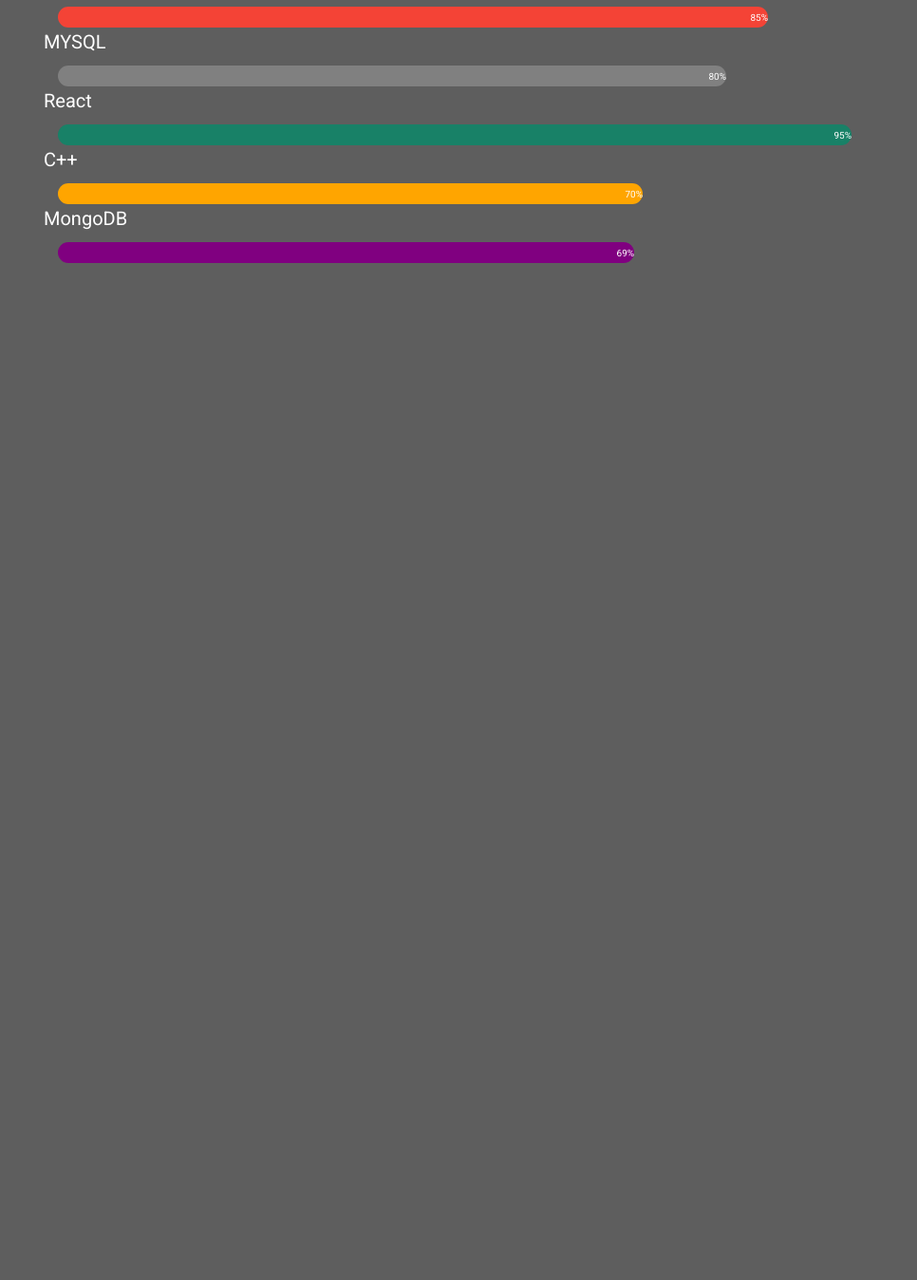
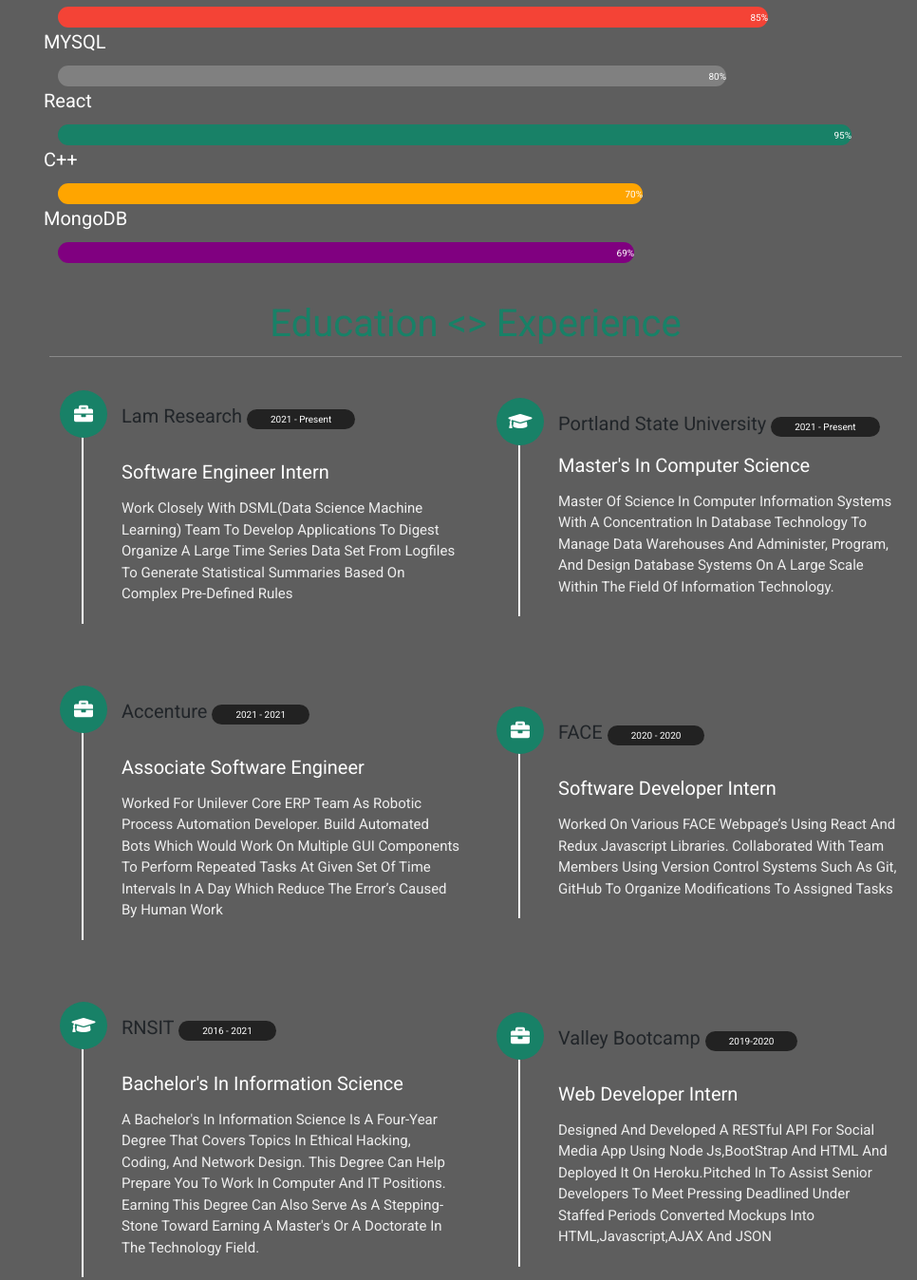
Before and after one commit to varunvjr/varunvjr.github.io, a plain HTML site: page index.html in a window 1280 px wide. Shown: the part 1462-2810 px from the top of the page at 95% size, without its empty margins (314-1280 px from the left). Before the commit the page ends 1759 px from the top, so only its background shows below. Drawn offline with nearby package versions, Linux system fonts and the light colour scheme.

Commit message:
Education and Experience section of the portfolio with CSS

```diff
--- a/css/style.css
+++ b/css/style.css
@@ -254,3 +254,56 @@ section{
     font-size:2rem;
     color: #fff;
 }
+
+.education .box-container{
+    display: flex;
+    align-items: center;
+    justify-content: space-between;
+    flex-wrap: wrap;
+    padding: 1rem 0;
+    padding-left: 3rem;
+}
+
+
+.education .box-container .box{
+    width:40rem;
+    margin:4rem 1rem;
+    padding-left: 4rem;
+    border-left:0.2rem solid #fff;
+    position: relative;
+}
+
+.education .box-container .box span{
+    font-size: 1.0rem;
+    background-color: #222;
+    color: #fff;
+    border-radius: 5rem;
+    padding:0.5rem 2.5rem;
+}
+.education .box-container .box h3{
+    font-size: 2rem;
+    color:#fff;
+    padding-top: 1.5rem;
+}
+.education .box-container .box h1{
+    font-size: 2rem;
+}
+
+.education .box-container .box p{
+    font-size: 1.5rem;
+    color:#eee;
+    padding: 1rem 0;
+}
+.education .box-container .box i{
+    position:absolute;
+    top:-1.5rem;
+    left:-2.5rem;
+    height:5rem;
+    width: 5rem;
+    border-radius: 50%;
+    line-height: 5rem;
+    text-align: center;
+    font-size:2rem;
+    color:#fff;
+    background:var(--yellow);
+}
--- a/index.html
+++ b/index.html
@@ -106,5 +106,100 @@
 
     </div>
   </section>
+  <!-- about section ends-->
+  <!-- education section starts -->
+  <section class="education" id="education">
+    <h1 class="heading"><span>education <> experience</span></h1>
+
+    <div class="box-container">
+      <div class="box">
+        <i class="fas fa-briefcase"></i>
+        <h1>Lam Research <span>2021 - Present</span></h1>
+        <br />
+
+        <h3>Software Engineer Intern</h3>
+        <p>
+          Work closely with DSML(Data Science Machine Learning) team to
+          develop applications to digest organize a large time series data set
+          from logfiles to generate statistical summaries based on complex
+          pre-defined rules
+        </p>
+      </div>
+
+      <div class="box">
+        <i class="fas fa-graduation-cap"></i>
+        <h1>Portland State University <span>2021 - Present</span></h1>
+
+        <h3>Master's in Computer Science</h3>
+        <p>
+          Master of Science in Computer Information Systems with a
+          concentration in database technology to manage data warehouses and
+          administer, program, and design database systems on a large scale
+          within the field of information technology.
+        </p>
+      </div>
+
+      <div class="box">
+        <i class="fas fa-briefcase"></i>
+        <h1>Accenture <span>2021 - 2021</span></h1>
+        <br />
+
+        <h3>Associate Software Engineer</h3>
+        <p>
+          Worked for Unilever Core ERP Team as Robotic Process Automation
+          Developer. Build Automated bots which would work on multiple GUI
+          components to perform repeated tasks at given set of time intervals
+          in a day which reduce the error’s caused by human work
+        </p>
+      </div>
+
+      <div class="box">
+        <i class="fas fa-briefcase"></i>
+        <h1>FACE <span>2020 - 2020</span></h1>
+        <br />
+
+        <h3>Software Developer Intern</h3>
+        <p>
+          Worked on various FACE webpage’s using React and Redux Javascript
+          libraries. Collaborated with team members using version control
+          systems such as Git, GitHub to organize modifications to assigned
+          tasks
+        </p>
+      </div>
+
+      <div class="box">
+        <i class="fas fa-graduation-cap"></i>
+        <h1>RNSIT <span>2016 - 2021</span></h1>
+        <br />
+
+        <h3>Bachelor's in Information Science</h3>
+        <p>
+          A bachelor's in Information Science is a four-year degree that
+          covers topics in ethical hacking, coding, and network design. This
+          degree can help prepare you to work in computer and IT positions.
+          Earning this degree can also serve as a stepping-stone toward
+          earning a master's or a doctorate in the technology field.
+        </p>
+      </div>
+
+      <div class="box">
+        <i class="fas fa-briefcase"></i>
+        <h1>Valley Bootcamp <span>2019-2020</span></h1>
+        <br />
+
+        <h3>Web Developer Intern</h3>
+        <p>
+          Designed and developed a RESTful API for Social Media App using Node
+          js,BootStrap and HTML and deployed it on heroku.Pitched in to assist
+          senior developers to meet pressing deadlined under staffed periods
+          Converted mockups into HTML,Javascript,AJAX and JSON
+        </p>
+      </div>
+    </div>
+  </section>
+
+  <!-- education section ends -->
+
+
 </body>
 </html>
```
